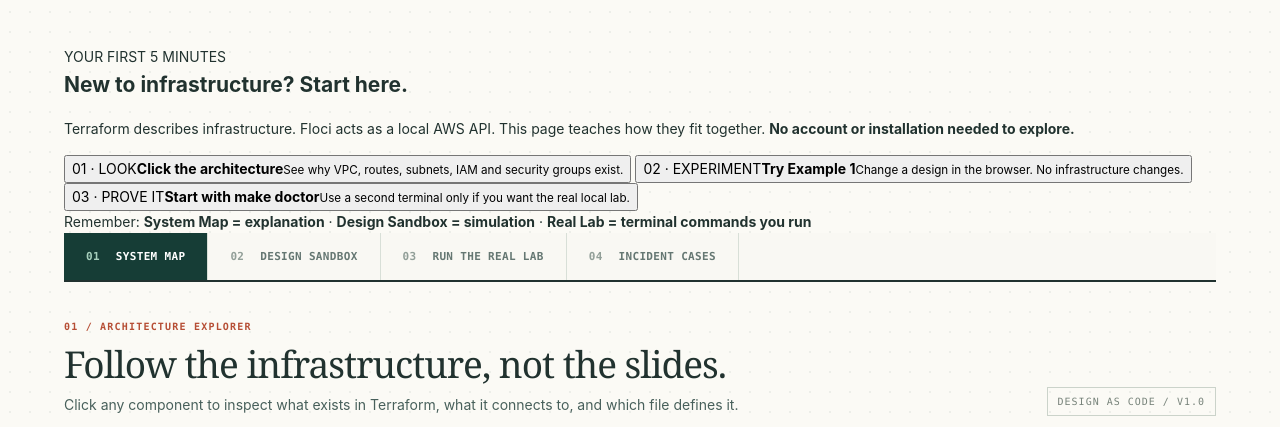
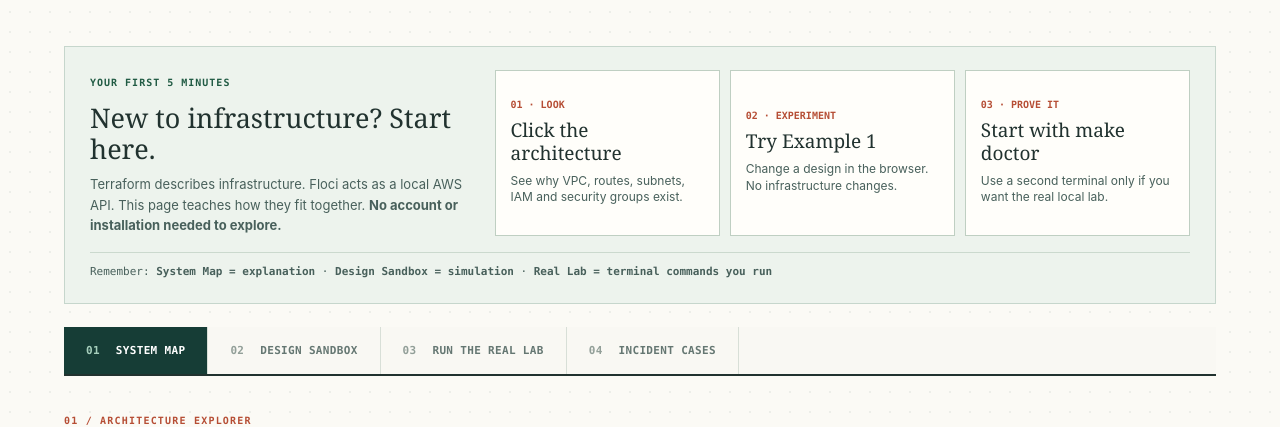
Before and after one commit to Mishkaaass/terraform-aws-lab, a plain HTML site: page engineering-lab/index.html in a window 1280 px wide. Shown: the part 394-821 px from the top of the page. Drawn offline with Linux system fonts and the light colour scheme.

Commit message:
style(ux): concise first-run pathway and safe, non-code simulator labels

```diff
--- a/engineering-lab/style.css
+++ b/engineering-lab/style.css
@@ -134,3 +134,19 @@ textarea{border:1px solid #c8d2c8;border-radius:0;background:#fffefa;padding:13p
 .doctor-command{display:flex;gap:15px;align-items:center;justify-content:space-between;margin-top:17px;padding:12px 15px;background:#fff;border:1px solid #cbd8cd}
 .doctor-command code{font:12px var(--mono);overflow-wrap:anywhere}
 @media(max-width:600px){.doctor-command{align-items:stretch;flex-direction:column}}
+
+/* First-run guide: short, distinct from the technical workspace. */
+.first-run{display:grid;grid-template-columns:minmax(245px,.7fr) minmax(0,1.3fr);gap:16px 30px;border:1px solid #c6d6cc;background:#edf3ed;padding:23px 25px;margin:0 0 23px}
+.first-run-title>span{font:700 10px var(--mono);letter-spacing:.1em;color:var(--green)}
+.first-run-title h2{font:27px/1.15 var(--serif);margin:10px 0}
+.first-run-title p{margin:0;color:var(--ink2);font-size:13px}
+.first-run-steps{display:grid;grid-template-columns:repeat(3,minmax(0,1fr));gap:10px}
+.first-run-steps button{border:1px solid #bfcfc2;background:#fffefa;text-align:left;padding:15px;color:var(--ink)}
+.first-run-steps button:hover,.first-run-steps button:focus-visible{border-color:var(--accent);background:#fdf3ea}
+.first-run-steps span{display:block;font:700 10px var(--mono);color:var(--accent);margin-bottom:9px}
+.first-run-steps strong{display:block;font:19px/1.2 var(--serif);margin-bottom:8px}
+.first-run-steps small{display:block;font-size:12px;color:var(--ink2);line-height:1.4}
+.first-run-bottom{grid-column:1/-1;border-top:1px solid #cbd9ce;padding-top:11px;font:11px/1.5 var(--mono);color:var(--ink2)}
+.settings-preview{font:12px/1.7 var(--mono);white-space:pre-line;color:var(--ink2);margin:11px 0;background:#eaf1e8;border-left:3px solid var(--green);padding:15px;overflow-wrap:anywhere}
+@media(max-width:1050px){.first-run{grid-template-columns:1fr}}
+@media(max-width:650px){.first-run{padding:18px}.first-run-steps{grid-template-columns:1fr}}
```
